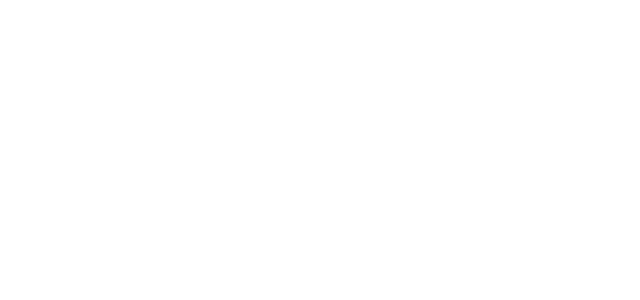
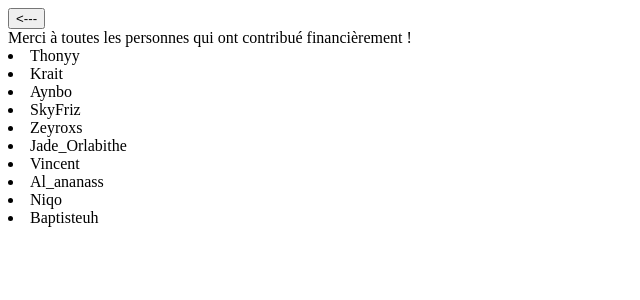
Before and after one commit to Borloo/Nuit-De-Linfo-2022, an Angular app in the folder front/: page /donateurs in a window 1280 px wide. Before the commit this address led to /. Shown: the top 300 px of the page, without its empty margins (0-640 px from the left). Built offline with nearby package versions, Linux system fonts and the light colour scheme.

Commit message:
Création de la page donateurs, il reste tout le css à faire

```diff
--- a/front/angular.json
+++ b/front/angular.json
@@ -103,5 +103,8 @@
         }
       }
     }
+  },
+  "cli": {
+    "analytics": false
   }
 }
--- a/front/src/app/app-routing.module.ts
+++ b/front/src/app/app-routing.module.ts
@@ -5,7 +5,12 @@
   {
     path: '',
     loadChildren: () => import('./base/home-page/home-page.module').then(m => m.HomePageModule)
-  }
+  },
+  {
+    path: 'donateurs',
+    loadChildren: () => import('./base/donateurs/donateurs.module').then(m => m.DonateursModule)
+  },
+
 ];
 
 @NgModule({
--- /dev/null
+++ b/front/src/app/base/donateurs/donateurs.component.html
@@ -0,0 +1,7 @@
+<button  routerLink="..">
+    <---
+</button>
+<div>
+    Merci à toutes les personnes qui ont contribué financièrement !
+    <li *ngFor="let donateur of donateurs">{{ donateur.pseudo }}</li>
+</div>
--- /dev/null
+++ b/front/src/app/base/donateurs/donateurs.component.ts
@@ -0,0 +1,25 @@
+import { Component, OnInit } from '@angular/core';
+
+import { Donateur } from '../../core/models/donateur.model';
+import { DONATEURS } from '../../core/mock/donateurs';
+
+@Component({
+  selector: 'app-donateurs',
+  templateUrl: './donateurs.component.html',
+  styleUrls: ['./donateurs.component.scss']
+})
+export class DonateursComponent implements OnInit {
+
+  donateurs: Donateur[] = [];
+
+  constructor () { }
+
+  ngOnInit() {
+    this.donateurs = DONATEURS;
+
+    this.donateurs.sort((a, b) =>
+      b.sommeDonnee - a.sommeDonnee
+    );
+  }
+
+}
--- /dev/null
+++ b/front/src/app/core/mock/donateurs.ts
@@ -0,0 +1,23 @@
+export const BAPTISTEUH = { pseudo: "Baptisteuh", sommeDonnee: 1.0 };
+export const JADE_ORLABITHE = { pseudo: "Jade_Orlabithe", sommeDonnee: 5.0 };
+export const VINCENT = { pseudo: "Vincent", sommeDonnee: 5.0 };
+export const AL_ANANASS = { pseudo: "Al_ananass", sommeDonnee: 5.0 };
+export const NIQO = { pseudo: "Niqo", sommeDonnee: 5.0 };
+export const ZEYROXS = { pseudo: "Zeyroxs", sommeDonnee: 10.0 };
+export const SKYFRIZ = { pseudo: "SkyFriz", sommeDonnee: 12.0 };
+export const AYNBO = { pseudo: "Aynbo", sommeDonnee: 20.76 };
+export const KRAIT = { pseudo: "Krait", sommeDonnee: 20.77 };
+export const THONYY = { pseudo: "Thonyy", sommeDonnee: 22.65 };
+
+export const DONATEURS = [
+    BAPTISTEUH,
+    JADE_ORLABITHE,
+    VINCENT,
+    AL_ANANASS,
+    NIQO,
+    ZEYROXS,
+    SKYFRIZ,
+    AYNBO,
+    KRAIT,
+    THONYY
+]
--- /dev/null
+++ b/front/src/app/core/models/donateur.model.ts
@@ -0,0 +1,4 @@
+export class Donateur {
+    pseudo!: string;
+    sommeDonnee!: number;
+}
```
Also changed, not shown: front/src/app/base/donateurs/donateurs-routing.module.ts (added, +14 -0 lines), front/src/app/base/donateurs/donateurs.module.ts (added, +20 -0 lines), front/src/app/base/donateurs/donateurs.component.scss (added), 1 other file (tests, documents, lock files or other folders).
